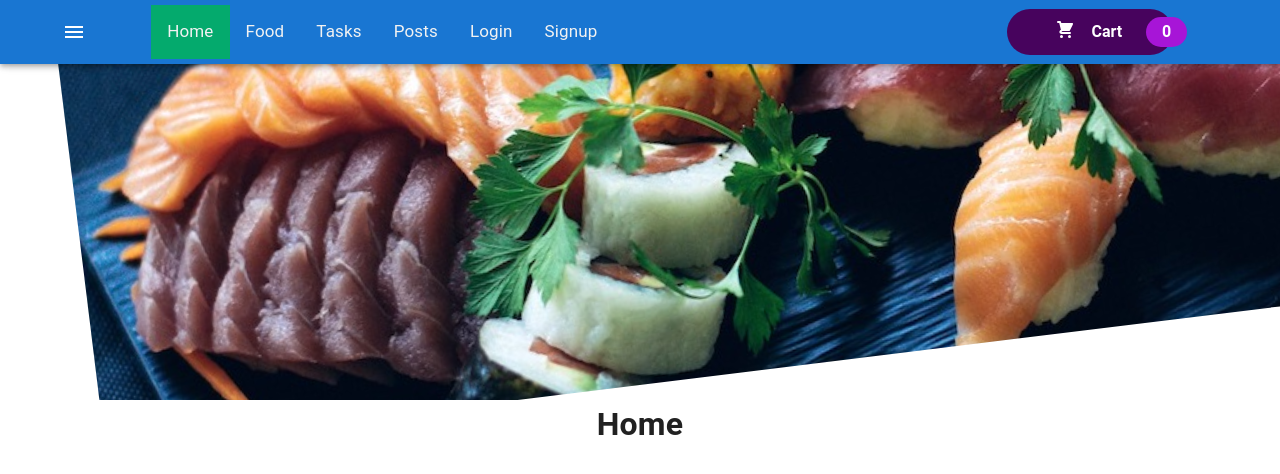
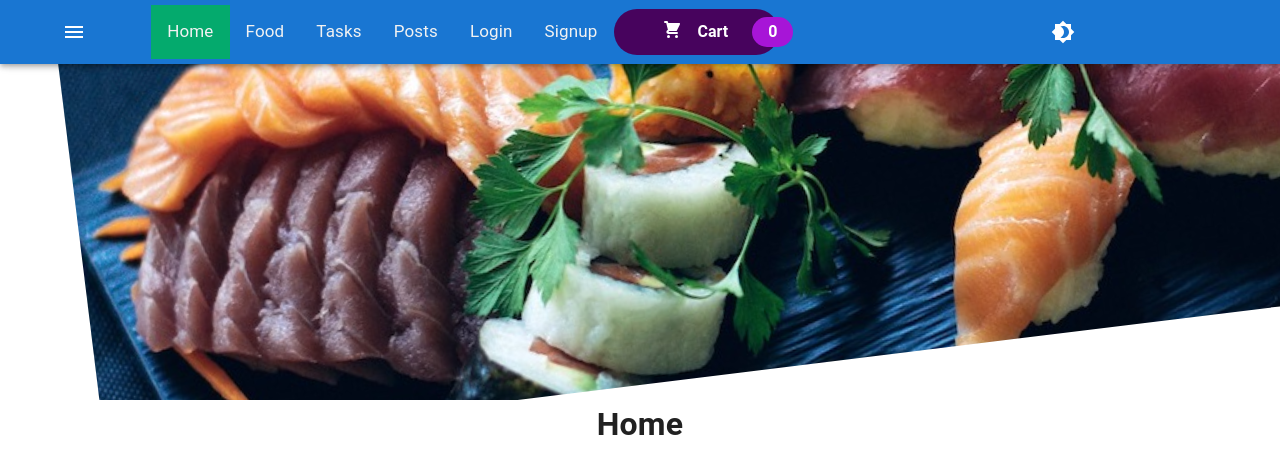
Before and after one commit to Danets/portfolio, a React (Create React App) app: page / in a window 1280 px wide. Shown: the top 474 px of the page. Built offline with nearby package versions, Linux system fonts and the light colour scheme.

Commit message:
Was implemented the mode of switching the Theme

```diff
--- a/src/App.js
+++ b/src/App.js
@@ -1,5 +1,5 @@
-import { useState } from "react";
-import CartContextProvider from "./context/CartContextProvider";
+import { useState, createContext, useMemo } from "react";
+import { ThemeProvider, createTheme } from "@mui/material/styles";
 import { BrowserRouter, Routes, Route, Outlet } from "react-router-dom";
 import "./App.css";
 import Header from "./components/Layout/Header";
@@ -11,8 +11,30 @@ import Food from "./components/Food/Food";
 import Cart from "./components/Cart/Cart";
 import { PostDetail } from "./components/post/PostDetail";
 
+export const ColorModeContext = createContext({ toggleColorMode: () => {} });
+
 function App() {
   const [isModalOpen, setModalState] = useState(false);
+  const [mode, setMode] = useState("light");
+
+  const colorMode = useMemo(
+    () => ({
+      toggleColorMode: () => {
+        setMode((prevMode) => (prevMode === "light" ? "dark" : "light"));
+      },
+    }),
+    []
+  );
+
+  const theme = useMemo(
+    () =>
+      createTheme({
+        palette: {
+          mode,
+        },
+      }),
+    [mode]
+  );
 
   const openModalHandle = () => {
     setModalState(true);
@@ -24,7 +46,8 @@ function App() {
 
   return (
     <BrowserRouter>
-      <CartContextProvider>
+      <ColorModeContext.Provider value={colorMode}>
+        <ThemeProvider theme={theme}>
           <div className="App">
             {isModalOpen && <Cart onCloseModal={closeModalHandle} />}
             <Header onOpenModal={openModalHandle} />
@@ -42,7 +65,8 @@ function App() {
               <Route path="*" element={<h1>Not found</h1>} />
             </Routes>
           </div>
-      </CartContextProvider>
+        </ThemeProvider>
+      </ColorModeContext.Provider>
     </BrowserRouter>
   );
 }
--- a/src/components/Layout/Header.js
+++ b/src/components/Layout/Header.js
@@ -1,4 +1,4 @@
-import { useState } from "react";
+import { useState, useContext } from "react";
 import { styled } from "@mui/material/styles";
 import Box from "@mui/material/Box";
 import Drawer from "@mui/material/Drawer";
@@ -6,7 +6,6 @@ import CssBaseline from "@mui/material/CssBaseline";
 import MuiAppBar from "@mui/material/AppBar";
 import Toolbar from "@mui/material/Toolbar";
 import List from "@mui/material/List";
-import Typography from "@mui/material/Typography";
 import Divider from "@mui/material/Divider";
 import IconButton from "@mui/material/IconButton";
 import MenuIcon from "@mui/icons-material/Menu";
@@ -21,6 +20,10 @@ import ListItem from "@mui/material/ListItem";
 import ListItemButton from "@mui/material/ListItemButton";
 import ListItemIcon from "@mui/material/ListItemIcon";
 import ListItemText from "@mui/material/ListItemText";
+import { useTheme } from "@mui/material/styles";
+import { ColorModeContext } from "../../App";
+import Brightness4Icon from "@mui/icons-material/Brightness4";
+import Brightness7Icon from "@mui/icons-material/Brightness7";
 
 import styles from "./Header.module.css";
 import Navigation from "./Navigation";
@@ -58,6 +61,9 @@ const DrawerHeader = styled("div")(({ theme }) => ({
 const Header = ({ onOpenModal }) => {
   const [open, setOpen] = useState(false);
 
+  const theme = useTheme();
+  const colorMode = useContext(ColorModeContext);
+
   const handleDrawerOpen = () => {
     setOpen(true);
   };
@@ -68,7 +74,13 @@ const Header = ({ onOpenModal }) => {
 
   return (
     <>
-        <Box sx={{ display: "flex" }}>
+      <Box
+        sx={{
+          display: "flex",
+          bgcolor: "background.default",
+          color: "text.primary",
+        }}
+      >
         <CssBaseline />
         <AppBar position="fixed" open={open}>
           <Toolbar>
@@ -85,6 +97,17 @@ const Header = ({ onOpenModal }) => {
             <div className={styles.wrapper}>
               <Navigation />
               <CartButton onOpenModal={onOpenModal} />
+              <IconButton
+                sx={{ ml: 1 }}
+                onClick={colorMode.toggleColorMode}
+                color="inherit"
+              >
+                {theme.palette.mode === "dark" ? (
+                  <Brightness7Icon />
+                ) : (
+                  <Brightness4Icon />
+                )}
+              </IconButton>
             </div>
           </Toolbar>
         </AppBar>
--- a/src/components/Layout/Navigation.js
+++ b/src/components/Layout/Navigation.js
@@ -3,7 +3,7 @@ import styles from "./Navigation.module.css";
 
 const Navigation = () => {
   const links = [
-    { title: "Home", to: "/", exact: true },
+    { title: "Home", to: "/" },
     { title: "Food", to: "/food" },
     { title: "Tasks", to: "/tasks" },
     { title: "Posts", to: "/posts" },
```
Lines whose indentation alone changed are shown as unchanged.
